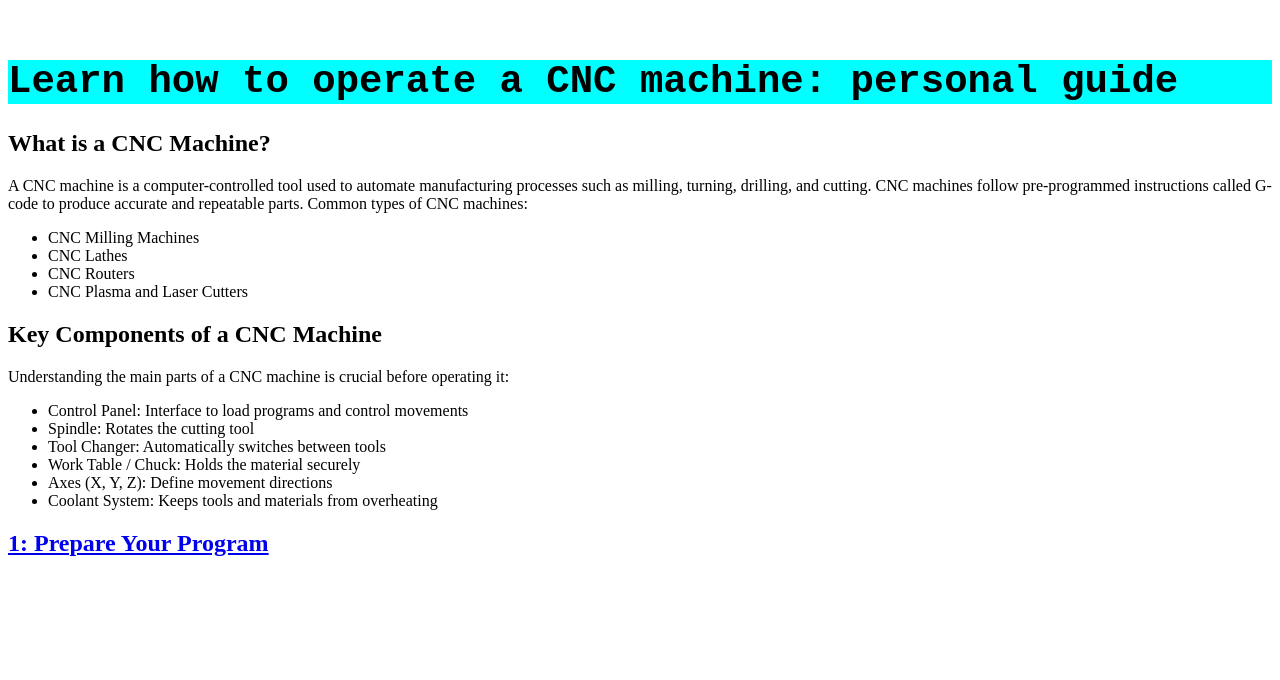
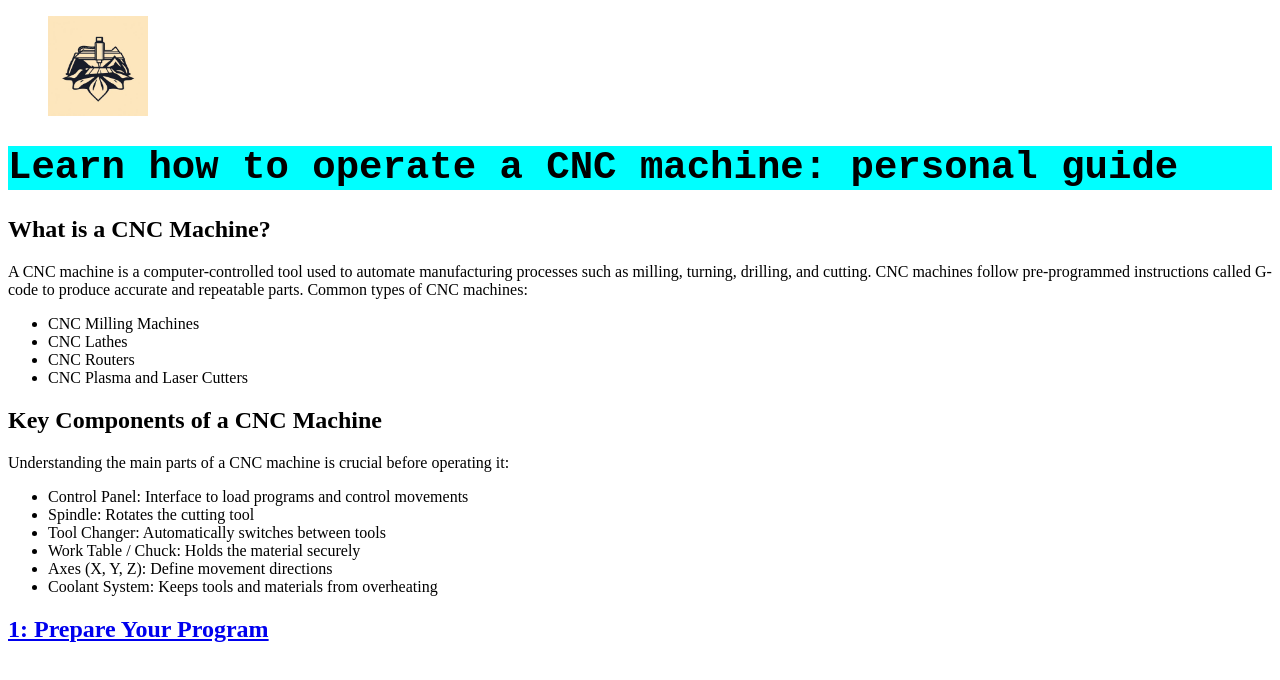
Before and after one commit to cristalacie/MyFirstWebsite, a plain HTML site: page index.html in a window 1280 px wide. Drawn offline with Linux system fonts and the light colour scheme; the site is published under a folder, as on GitHub Pages, so addresses that start at the root find nothing.

Commit message:
Update index.html

```diff
--- a/index.html
+++ b/index.html
@@ -10,9 +10,9 @@
     <header>
 
         <figure>
-            <img src="/img/cnclogo.jpg" alt="" width="100px" >
+            <img src="img/cnclogo.jpg" alt="" width="100px" >
         </figure>
-            </div>
+
         <h1> Learn how to operate a CNC machine: personal guide</h1>
     </header>
     <section id="hero">
```
